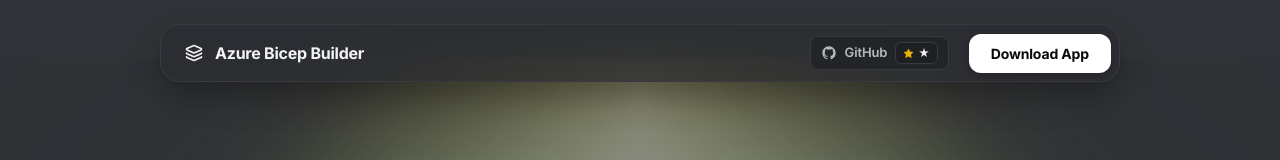
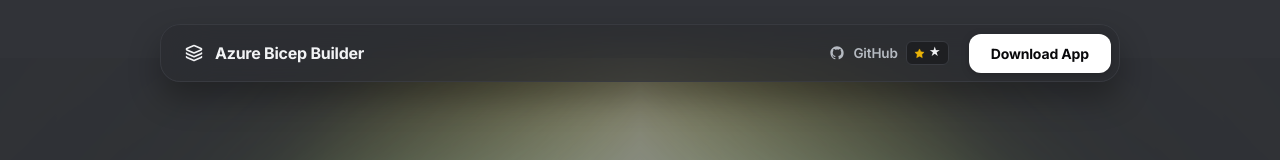
Before and after one commit to lunoxd/Azure-Bicep-Builder, a Next.js app in the folder website/: page / in a window 1280 px wide. Shown: the top 160 px of the page. Built offline with nearby package versions, Linux system fonts and the light colour scheme; no server answers.

Commit message:
style: remove button box container, keep rounded star counter badge

```diff
--- a/website/app/globals.css
+++ b/website/app/globals.css
@@ -143,20 +143,14 @@ body {
   gap: 8px;
   color: var(--text-secondary);
   text-decoration: none;
-  font-size: 13px;
+  font-size: 13.5px;
   font-weight: 600;
-  padding: 5px 10px;
-  border: 1px solid var(--border-primary);
-  border-radius: 8px;
-  background: #232428;
-  transition: all 150ms ease;
+  transition: color 150ms ease;
   letter-spacing: -0.01em;
 }
 
 .nav-github-btn:hover {
   color: #ffffff;
-  background: #2b2d31;
-  border-color: #4e5058;
 }
 
 .nav-github-stars {
@@ -167,7 +161,7 @@ body {
   border: 1px solid var(--border-primary);
   padding: 2px 7px;
   border-radius: 6px;
-  font-size: 11px;
+  font-size: 11.5px;
   font-weight: 700;
   color: #f2f3f5;
   transition: background-color 150ms ease, border-color 150ms ease;
@@ -175,7 +169,7 @@ body {
 
 .nav-github-btn:hover .nav-github-stars {
   background: #35373c;
-  border-color: #5c5e66;
+  border-color: #4e5058;
 }
 
 .btn-nav-download {
```
